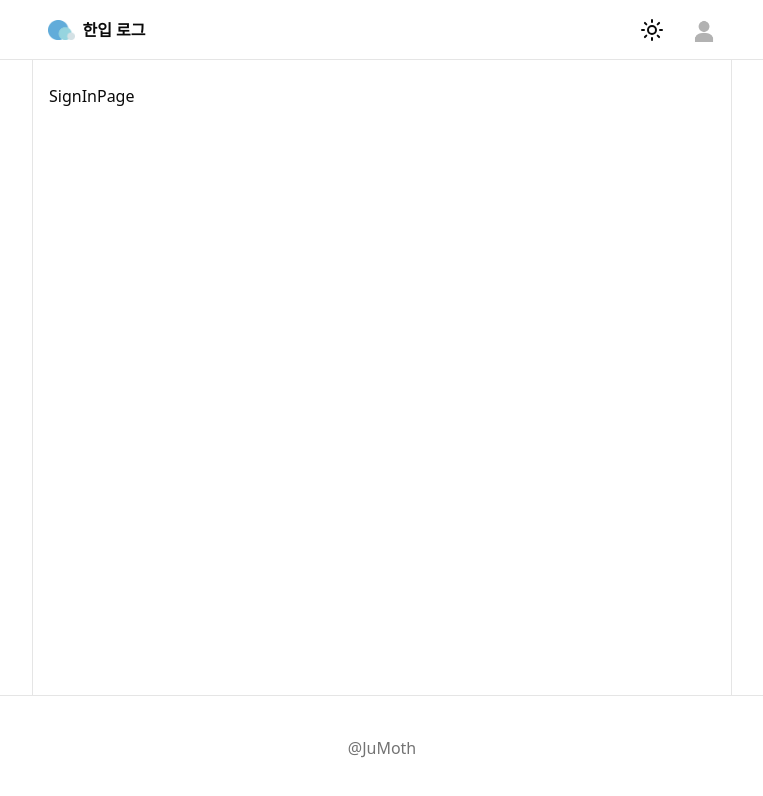
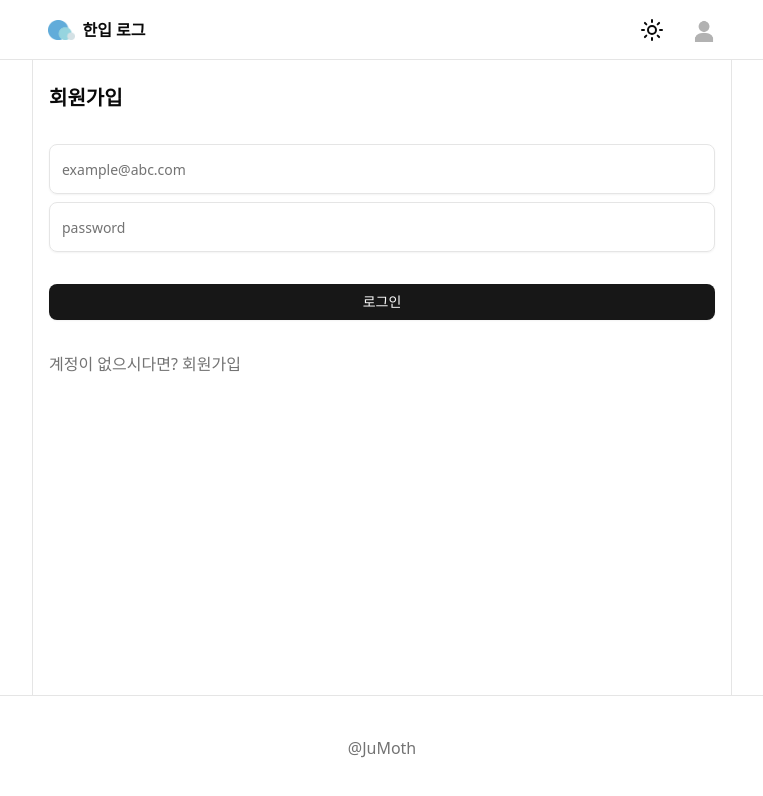
Before and after one commit to JuMoth/onebite-log, a React (Vite) app: page /sign-in in a window 1280 px wide. Shown: the top 796 px of the page, without its empty margins (258-1021 px from the left). Built offline with nearby package versions, Linux system fonts and the light colour scheme.

Commit message:
feat: SignIn

```diff
--- a/src/api/auth.ts
+++ b/src/api/auth.ts
@@ -9,3 +9,13 @@ export async function signUp({ email, password }: { email: string; password: str
     if (error) throw error;
     return data;
 }
+
+export async function signInWithPassword({ email, password }: { email: string; password: string; }) {
+    const { data, error } = await supabase.auth.signInWithPassword({
+        email,
+        password,
+    });
+
+    if (error) throw error;
+    return data;
+}
--- /dev/null
+++ b/src/hooks/mutations/use-sign-in-with-password.ts
@@ -0,0 +1,8 @@
+import { signInWithPassword } from "@/api/auth";
+import { useMutation } from "@tanstack/react-query";
+
+export function useSignInWithPassword() {
+    return useMutation({
+        mutationFn: signInWithPassword,
+    });
+}
--- a/src/pages/sign-in-page.tsx
+++ b/src/pages/sign-in-page.tsx
@@ -1,3 +1,54 @@
+import { Button } from "@/components/ui/button";
+import { Input } from "@/components/ui/input";
+import { useSignInWithPassword } from "@/hooks/mutations/use-sign-in-with-password";
+import { useState } from "react";
+import { Link } from "react-router";
+
 export default function SignInPage() {
-  return <div>SignInPage</div>;
+  const [email, setEmail] = useState("");
+  const [password, setPassword] = useState("");
+
+  const { mutate: signInWithPassword } = useSignInWithPassword();
+
+  const handleSignInWithPasswordClick = () => {
+    if (email.trim() === "") return;
+    if (password.trim() === "") return;
+
+    signInWithPassword({
+      email,
+      password,
+    });
+  };
+
+  return (
+    <div className="flex flex-col gap-8">
+      <div className="text-xl font-bold">회원가입</div>
+      <div className="flex flex-col gap-2">
+        <Input
+          value={email}
+          onChange={(e) => setEmail(e.target.value)}
+          className="py-6"
+          type="email"
+          placeholder="example@abc.com"
+        />
+        <Input
+          value={password}
+          onChange={(e) => setPassword(e.target.value)}
+          className="py-6"
+          type="password"
+          placeholder="password"
+        />
+      </div>
+      <div>
+        <Button onClick={handleSignInWithPasswordClick} className="w-full">
+          로그인
+        </Button>
+      </div>
+      <div>
+        <Link className="text-muted-foreground hover:underline" to={"/sign-up"}>
+          계정이 없으시다면? 회원가입
+        </Link>
+      </div>
+    </div>
+  );
 }
```
